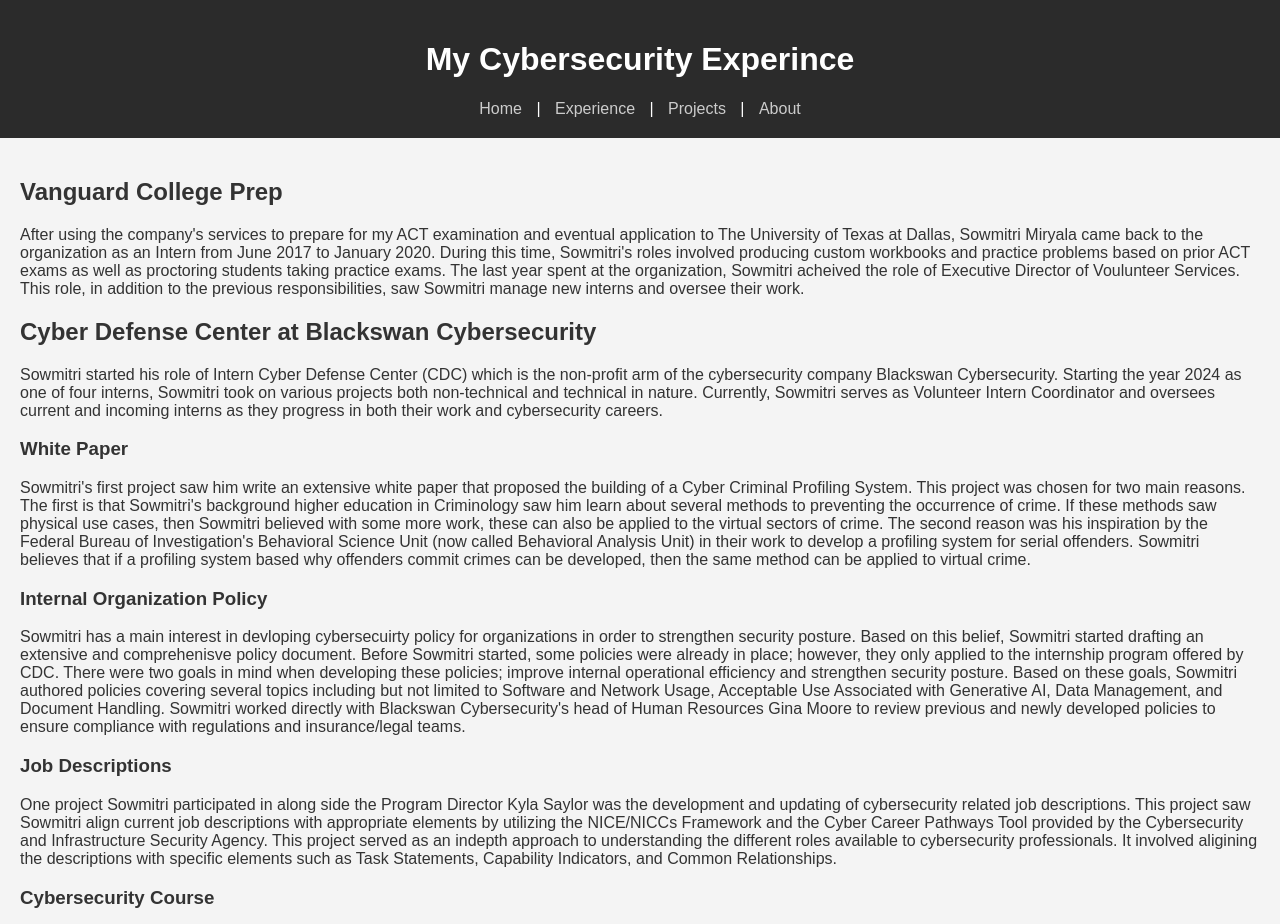
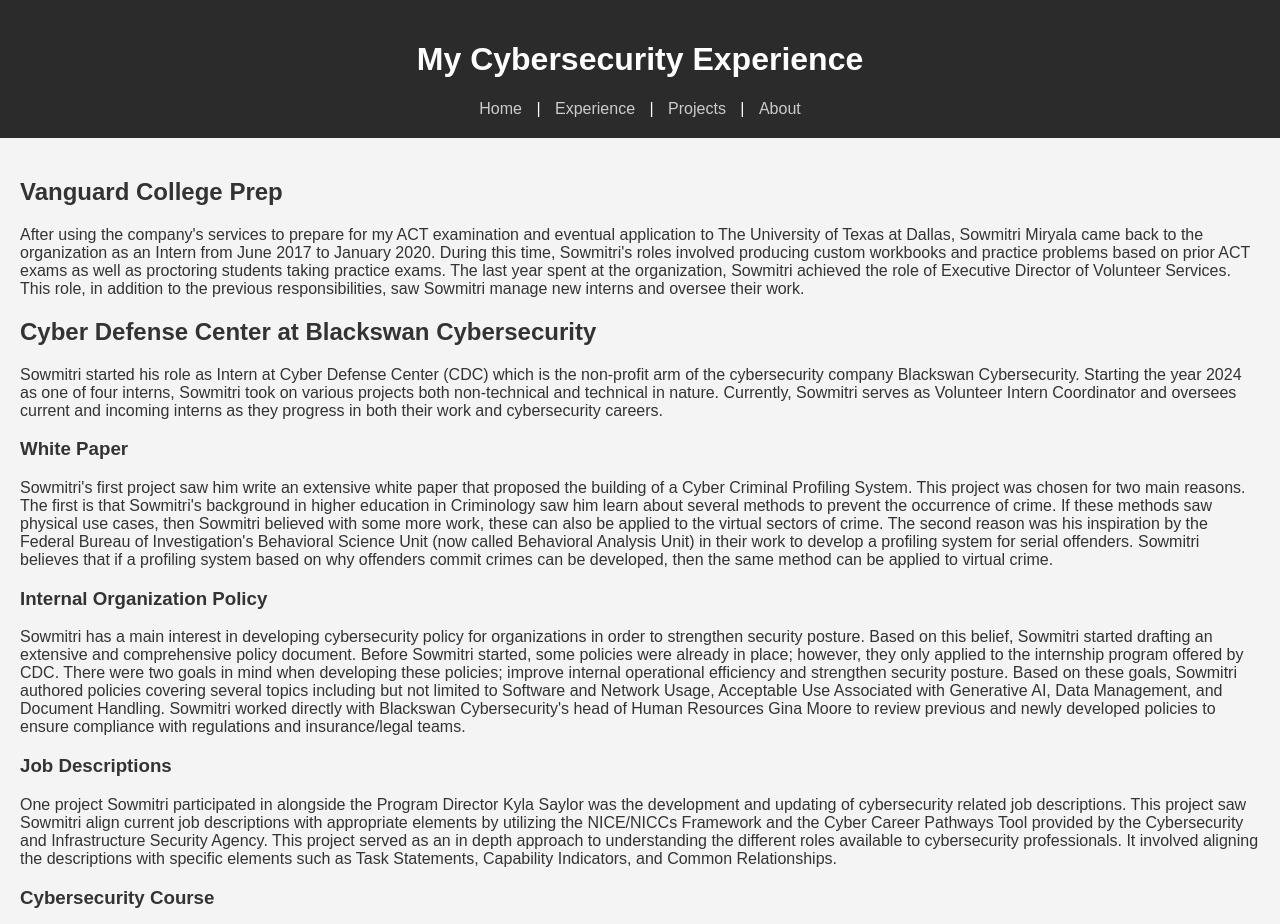
Before and after one commit to Sowmi-Mir/Sowmi-Mir.github.io, a plain HTML site: page experience.html in a window 1280 px wide. Shown: the top 924 px of the page. Drawn offline with Linux system fonts and the light colour scheme.

Commit message:
Update experience.html

```diff
--- a/experience.html
+++ b/experience.html
@@ -7,7 +7,7 @@
 </head>
 <body>
   <header>
-    <h1>My Cybersecurity Experince</h1>
+    <h1>My Cybersecurity Experience</h1>
     <nav>
       <a href="index.html">Home</a> |
       <a href="experience.html">Experience</a> |
@@ -18,21 +18,21 @@
 
   <main>
     <h2>Vanguard College Prep</h2>
-    <p>After using the company's services to prepare for my ACT examination and eventual application to The University of Texas at Dallas, Sowmitri Miryala came back to the organization as an Intern from June 2017 to January 2020. During this time, Sowmitri's roles involved producing custom workbooks and practice problems based on prior ACT exams as well as proctoring students taking practice exams. The last year spent at the organization, Sowmitri acheived the role of Executive Director of Voulunteer Services. This role, in addition to the previous responsibilities, saw Sowmitri manage new interns and oversee their work.</p>
+    <p>After using the company's services to prepare for my ACT examination and eventual application to The University of Texas at Dallas, Sowmitri Miryala came back to the organization as an Intern from June 2017 to January 2020. During this time, Sowmitri's roles involved producing custom workbooks and practice problems based on prior ACT exams as well as proctoring students taking practice exams. The last year spent at the organization, Sowmitri achieved the role of Executive Director of Volunteer Services. This role, in addition to the previous responsibilities, saw Sowmitri manage new interns and oversee their work.</p>
 
     <h2>Cyber Defense Center at Blackswan Cybersecurity</h2>
-    <p>Sowmitri started his role of Intern Cyber Defense Center (CDC) which is the non-profit arm of the cybersecurity company Blackswan Cybersecurity. Starting the year 2024 as one of four interns, Sowmitri took on various projects both non-technical and technical in nature. Currently, Sowmitri serves as Volunteer Intern Coordinator and oversees current and incoming interns as they progress in both their work and cybersecurity careers.</p>
+    <p>Sowmitri started his role as Intern at Cyber Defense Center (CDC) which is the non-profit arm of the cybersecurity company Blackswan Cybersecurity. Starting the year 2024 as one of four interns, Sowmitri took on various projects both non-technical and technical in nature. Currently, Sowmitri serves as Volunteer Intern Coordinator and oversees current and incoming interns as they progress in both their work and cybersecurity careers.</p>
       <h3>White Paper</h3>
-      <p>Sowmitri's first project saw him write an extensive white paper that proposed the building of a Cyber Criminal Profiling System. This project was chosen for two main reasons. The first is that Sowmitri's background higher education in Criminology saw him learn about several methods to preventing the occurrence of crime. If these methods saw physical use cases, then Sowmitri believed with some more work, these can also be applied to the virtual sectors of crime. The second reason was his inspiration by the Federal Bureau of Investigation's Behavioral Science Unit (now called Behavioral Analysis Unit) in their work to develop a profiling system for serial offenders. Sowmitri believes that if a profiling system based why offenders commit crimes can be developed, then the same method can be applied to virtual crime.</p>
+      <p>Sowmitri's first project saw him write an extensive white paper that proposed the building of a Cyber Criminal Profiling System. This project was chosen for two main reasons. The first is that Sowmitri's background in higher education in Criminology saw him learn about several methods to prevent the occurrence of crime. If these methods saw physical use cases, then Sowmitri believed with some more work, these can also be applied to the virtual sectors of crime. The second reason was his inspiration by the Federal Bureau of Investigation's Behavioral Science Unit (now called Behavioral Analysis Unit) in their work to develop a profiling system for serial offenders. Sowmitri believes that if a profiling system based on why offenders commit crimes can be developed, then the same method can be applied to virtual crime.</p>
 
       <h3>Internal Organization Policy</h3>
-      <p>Sowmitri has a main interest in devloping cybersecuirty policy for organizations in order to strengthen security posture. Based on this belief, Sowmitri started drafting an extensive and comprehenisve policy document. Before Sowmitri started, some policies were already in place; however, they only applied to the internship program offered by CDC. There were two goals in mind when developing these policies; improve internal operational efficiency and strengthen security posture. Based on these goals, Sowmitri authored policies covering several topics including but not limited to Software and Network Usage, Acceptable Use Associated with Generative AI, Data Management, and Document Handling. Sowmitri worked directly with Blackswan Cybersecurity's head of Human Resources Gina Moore to review previous and newly developed policies to ensure compliance with regulations and insurance/legal teams.</p>
+      <p>Sowmitri has a main interest in developing cybersecurity policy for organizations in order to strengthen security posture. Based on this belief, Sowmitri started drafting an extensive and comprehensive policy document. Before Sowmitri started, some policies were already in place; however, they only applied to the internship program offered by CDC. There were two goals in mind when developing these policies; improve internal operational efficiency and strengthen security posture. Based on these goals, Sowmitri authored policies covering several topics including but not limited to Software and Network Usage, Acceptable Use Associated with Generative AI, Data Management, and Document Handling. Sowmitri worked directly with Blackswan Cybersecurity's head of Human Resources Gina Moore to review previous and newly developed policies to ensure compliance with regulations and insurance/legal teams.</p>
 
     <h3>Job Descriptions</h3>
-    <p>One project Sowmitri participated in along side the Program Director Kyla Saylor was the development and updating of cybersecurity related job descriptions. This project saw Sowmitri align current job descriptions with appropriate elements by utilizing the NICE/NICCs Framework and the Cyber Career Pathways Tool provided by the Cybersecurity and Infrastructure Security Agency. This project served as an indepth approach to understanding the different roles available to cybersecurity professionals. It involved aligining the descriptions with specific elements such as Task Statements, Capability Indicators, and Common Relationships.</p>
+    <p>One project Sowmitri participated in alongside the Program Director Kyla Saylor was the development and updating of cybersecurity related job descriptions. This project saw Sowmitri align current job descriptions with appropriate elements by utilizing the NICE/NICCs Framework and the Cyber Career Pathways Tool provided by the Cybersecurity and Infrastructure Security Agency. This project served as an in depth approach to understanding the different roles available to cybersecurity professionals. It involved aligning the descriptions with specific elements such as Task Statements, Capability Indicators, and Common Relationships.</p>
 
     <h3>Cybersecurity Course</h3>
-    <p>A project showcasing Sowmitri's leadership was the development of a comprehensive cybersecurity course aimed at graduating high school seniors and those wishing to enter the field of cybersecurity. This project saw Sowmitri lead several interns as they created a vast array of curriculum and their internal elements such as documents, PowerPoints, and lectures. The course contained key topics such as risk & vulnerability assessments, penetration testing, ethical hacking, cloud environments, secure software development, and digital forensics. The goal of this project was to provide newcommers an introductory course to cybersecurity that exposed them to several different roles. Based on this exposure, new cybersecurity professionals could retain a better understanding of what roles best fit them and where they should focus their efforts.</p>
+    <p>A project showcasing Sowmitri's leadership was the development of a comprehensive cybersecurity course aimed at graduating high school seniors and those wishing to enter the field of cybersecurity. This project saw Sowmitri lead several interns as they created a vast array of curriculum and their internal elements such as documents, PowerPoints, and lectures. The course contained key topics such as risk & vulnerability assessments, penetration testing, ethical hacking, cloud environments, secure software development, and digital forensics. The goal of this project was to provide newcomers an introductory course to cybersecurity that exposed them to several different roles. Based on this exposure, new cybersecurity professionals could retain a better understanding of what roles best fit them and where they should focus their efforts.</p>
   </main>
 
   <footer>
```
